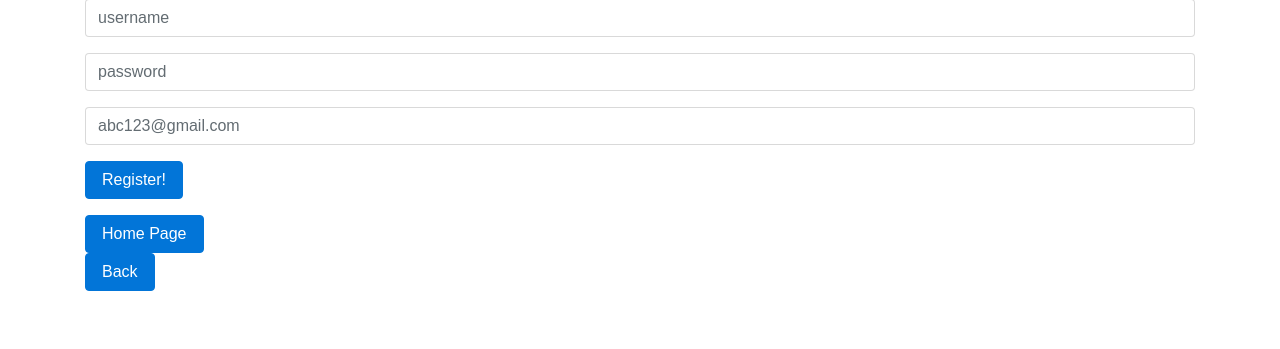
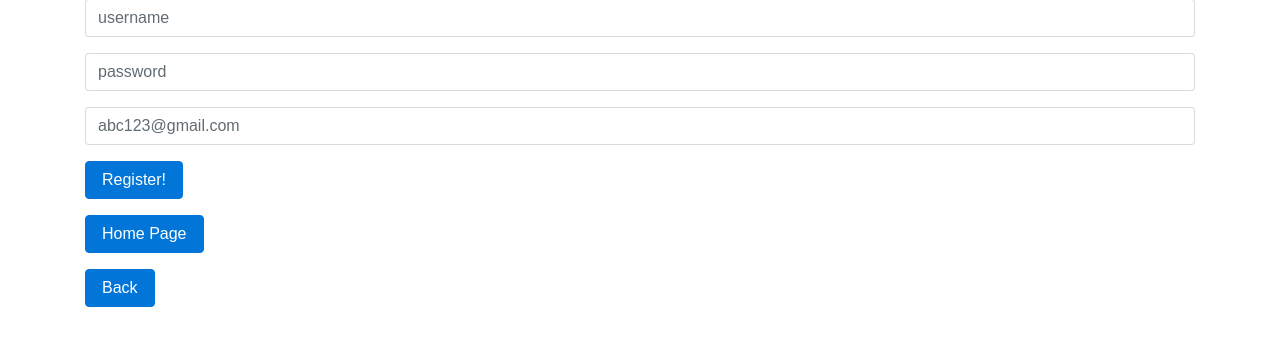
Before and after one commit to noklam/CS50Wproject1, a Flask app: page /registeration in a window 1280 px wide. Shown: the part 91-440 px from the top of the page. Run offline with Flask 2, Linux system fonts and the light colour scheme; some libraries are stand-ins or nearby versions.

Commit message:
change home page button to form-group

```diff
--- a/templates/registeration.html
+++ b/templates/registeration.html
@@ -27,7 +27,7 @@
 
 
     <form action="{{ url_for('index') }}" method="GET">
-        <div class="home">
+        <div class="form-group">
             <button class="btn btn-primary">Home Page</button>
         </div>
     </form>
```
